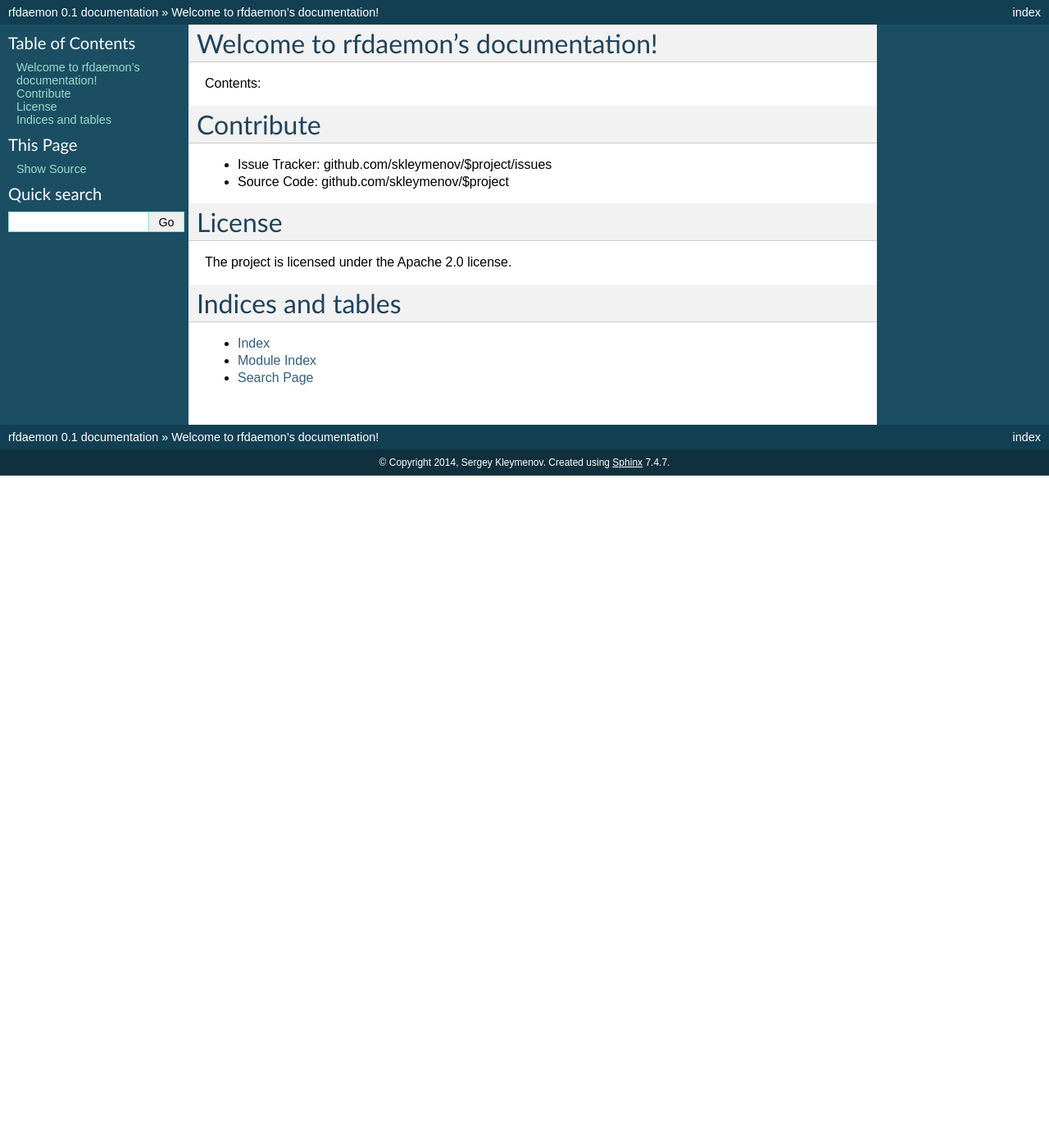
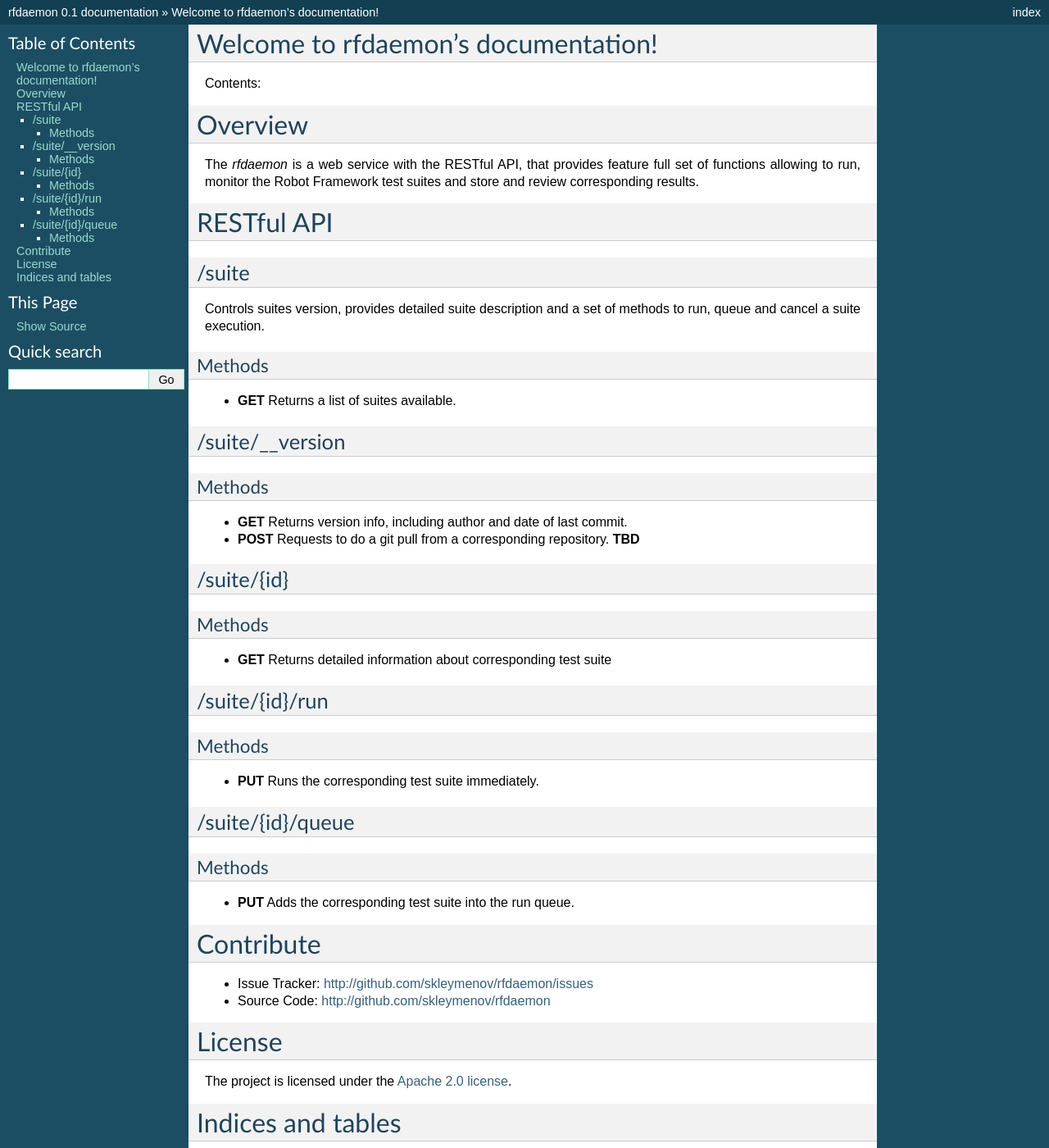
Before and after one commit to skleymenov/robotframework-daemon, a Sphinx documentation site: the page built from docs/index.rst, in a window 1280 px wide and 1400 px high. Shown: the whole window at 82% size. Built offline with Sphinx 7.4.7, drawn with Linux system fonts in a browser that asks for light colours.

Commit message:
RESTful API doc

```diff
--- a/docs/index.rst
+++ b/docs/index.rst
@@ -11,17 +11,55 @@
 .. toctree::
    :maxdepth: 2
 
+Overview
+========
+The *rfdaemon* is a web service with the RESTful API, that provides feature full set of functions allowing to run, monitor the Robot Framework test suites and store and review corresponding results.
+
+RESTful API
+===========
+
+/suite
+------
+Controls suites version, provides detailed suite description and a set of methods to run, queue and cancel a suite execution.
+
+Methods
+^^^^^^^
+* **GET** Returns a list of suites available.
+
+/suite/__version
+----------------
+Methods
+^^^^^^^
+* **GET** Returns version info, including author and date of last commit.
+* **POST** Requests to do a git pull from a corresponding repository. **TBD**
+
+/suite/{id}
+-----------
+Methods
+^^^^^^^
+* **GET** Returns detailed information about corresponding test suite
+
+/suite/{id}/run
+---------------
+Methods
+^^^^^^^
+* **PUT** Runs the corresponding test suite immediately.
+
+/suite/{id}/queue
+-----------------
+Methods
+^^^^^^^
+* **PUT** Adds the corresponding test suite into the run queue.
+
 Contribute
 ==========
-
-* Issue Tracker: github.com/skleymenov/$project/issues
-* Source Code: github.com/skleymenov/$project
+* Issue Tracker: http://github.com/skleymenov/rfdaemon/issues
+* Source Code: http://github.com/skleymenov/rfdaemon
 
 License
 =======
 
-The project is licensed under the Apache 2.0 license.
-
+The project is licensed under the `Apache 2.0 license <http://www.apache.org/licenses/LICENSE-2.0>`_.
 
 Indices and tables
 ==================
```
